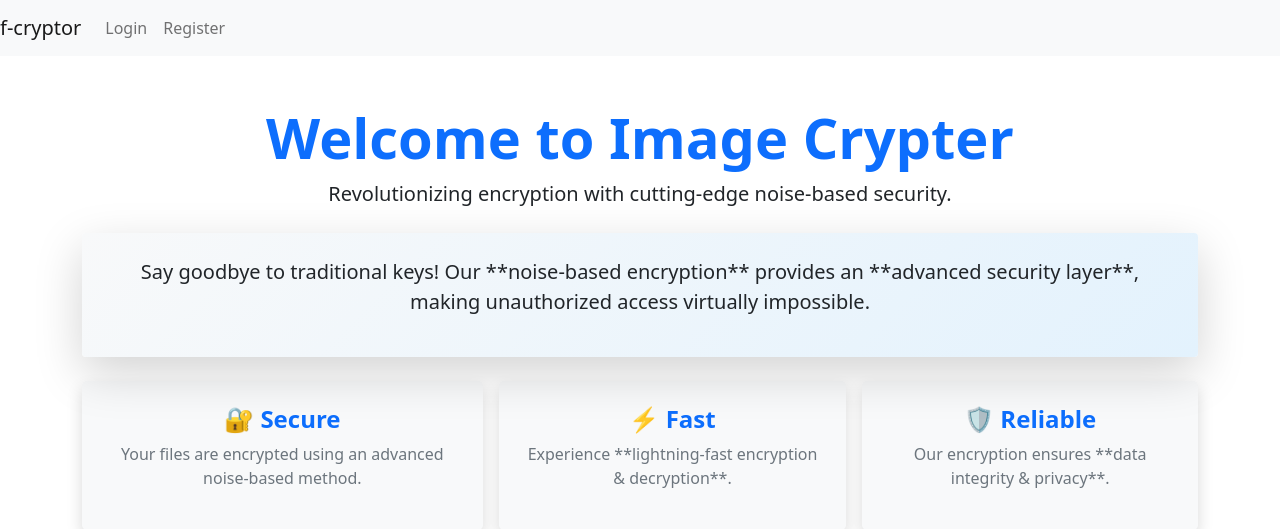
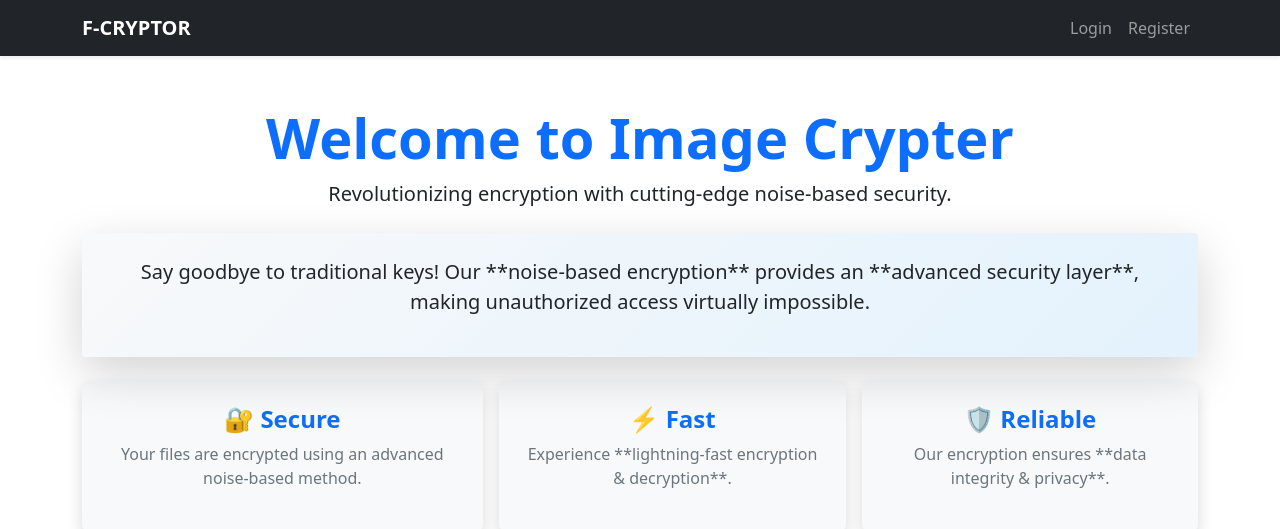
Before and after one commit to sandeepbakkireddy/Block-Chain-Project, a Django app: page / in a window 1280 px wide. Shown: the top 529 px of the page. Run offline with Django 4.2, Linux system fonts and the light colour scheme.

Commit message:
Update navbar.html

```diff
--- a/templates/navbar.html
+++ b/templates/navbar.html
@@ -1,22 +1,26 @@
-<nav class="navbar navbar-expand-lg navbar-light bg-light">
-    <a class="navbar-brand" href="{% url 'home' %}">f-cryptor</a>
-    <button class="navbar-toggler" type="button" data-toggle="collapse" data-target="#navbarSupportedContent" aria-controls="navbarSupportedContent" aria-expanded="false" aria-label="Toggle navigation">
+<nav class="navbar navbar-expand-lg navbar-dark bg-dark shadow-sm">
+  <div class="container">
+      <a class="navbar-brand fw-bold text-uppercase" href="{% url 'home' %}">F-Cryptor</a>
+      <button class="navbar-toggler" type="button" data-bs-toggle="collapse" data-bs-target="#navbarSupportedContent"
+          aria-controls="navbarSupportedContent" aria-expanded="false" aria-label="Toggle navigation">
           <span class="navbar-toggler-icon"></span>
       </button>
 
       <div class="collapse navbar-collapse" id="navbarSupportedContent">
-      <ul class="navbar-nav mr-auto">
+          <ul class="navbar-nav ms-auto">
               {% if request.user.is_authenticated %}
               <li class="nav-item">
-          <a class="nav-link" href="{% url 'encrypt' %}">Encrypt file</a>
+                  <a class="nav-link" href="{% url 'encrypt' %}">Encrypt File</a>
               </li>
               <li class="nav-item">
                   <a class="nav-link" href="{% url 'fileList' %}">File List</a>
               </li>
-        <li class="nav-link">
-            <a class="nav-link" href="{% url 'user_logout' %}">Logout</a>
+              <li class="nav-item">
+                  <a class="nav-link text-danger" href="{% url 'user_logout' %}">Logout</a>
               </li>
-
+              <li class="nav-item">
+                  <span class="nav-link text-warning fw-medium">{{ request.user }}</span>
+              </li>
               {% else %}
               <li class="nav-item">
                   <a class="nav-link" href="{% url 'user_login' %}">Login</a>
@@ -25,10 +29,7 @@
                   <a class="nav-link" href="{% url 'user_register' %}">Register</a>
               </li>
               {% endif %}
-
-        {% if request.user.is_authenticated %}
-        <li class="nav-item"><span class="nav-link mx-xxl-5">{{request.user}}</span></li>
-        {% endif %}
           </ul>
       </div>
+  </div>
 </nav>
```
Lines whose indentation alone changed are shown as unchanged.
